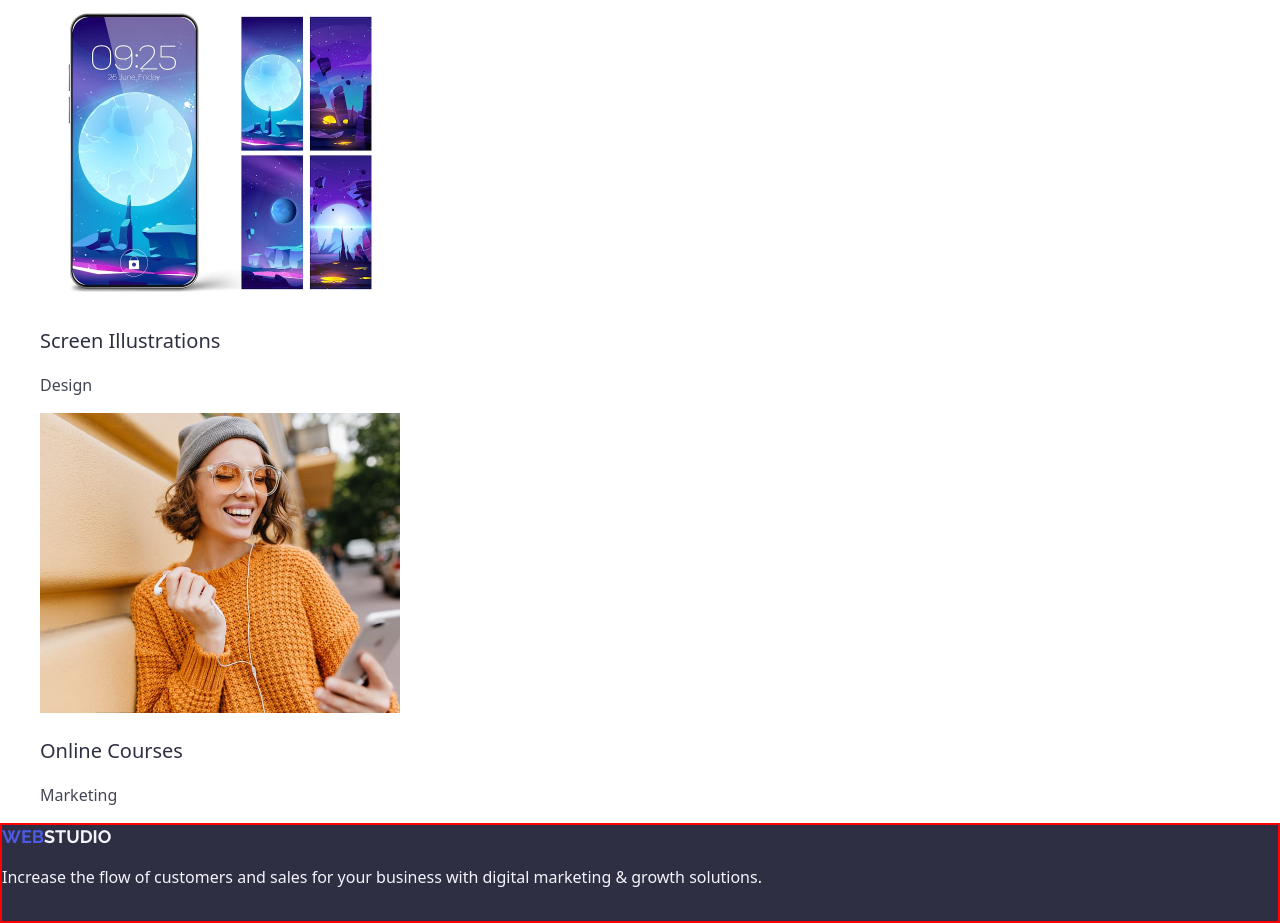
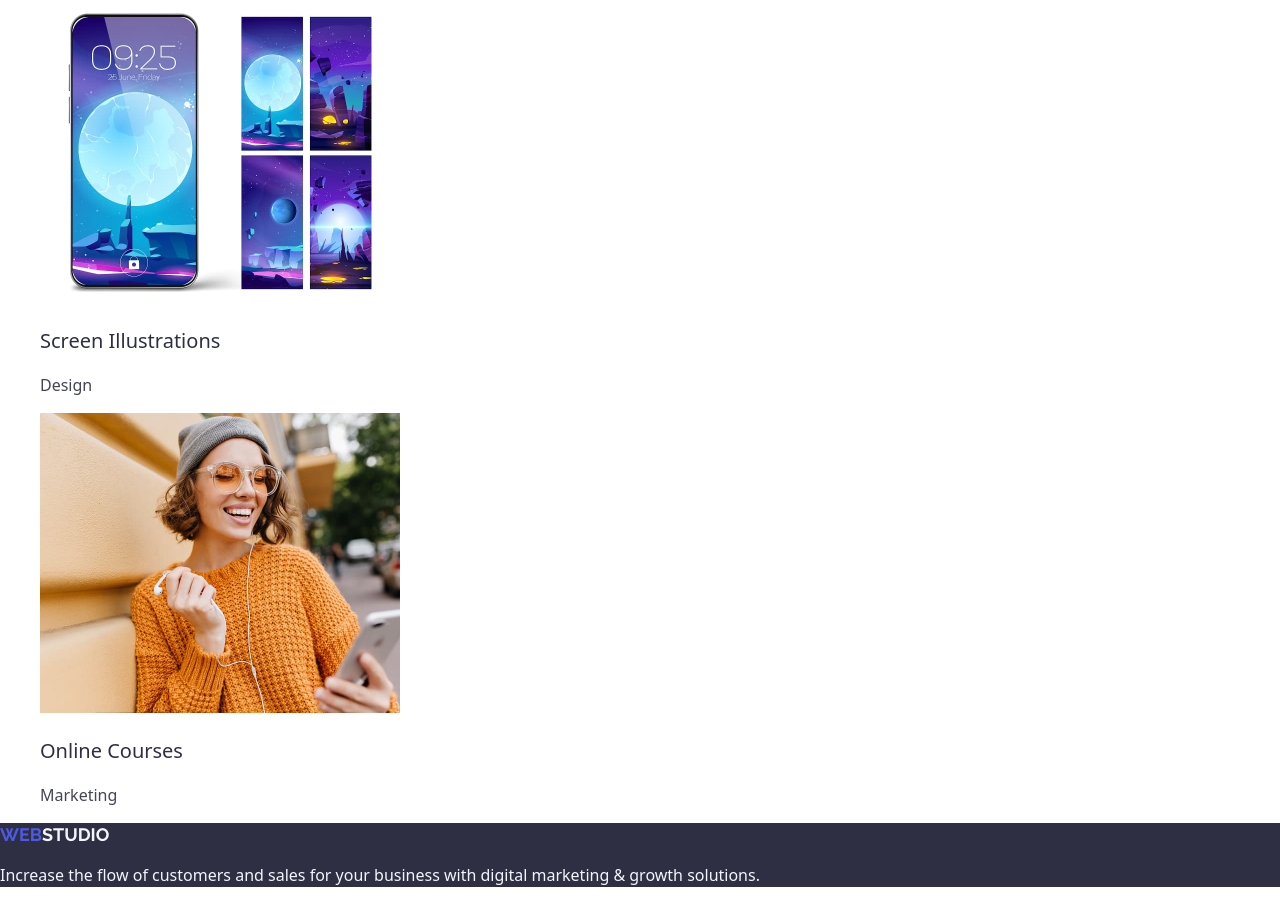
Before and after one commit to karenkarap/goit-markup-hw-02, a plain HTML site: page index.html in a window 1280 px wide. Shown: the part 4328-5251 px from the top of the page. Drawn offline with nearby package versions, Linux system fonts and the light colour scheme.

Commit message:
update css

```diff
--- a/css/styles.css
+++ b/css/styles.css
@@ -153,10 +153,6 @@ body {
 
 .site-footer {
     background-color: #2E2F42;
-    border: 2px solid red;
-    /* временно */
-    height: 100px;
-    /* временно */
 }
 
 .accent-footer {
```
